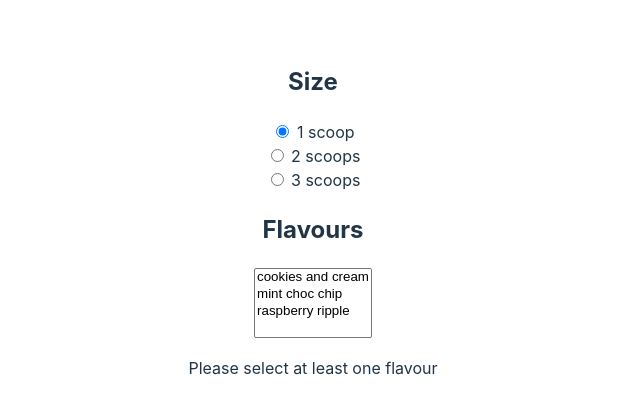
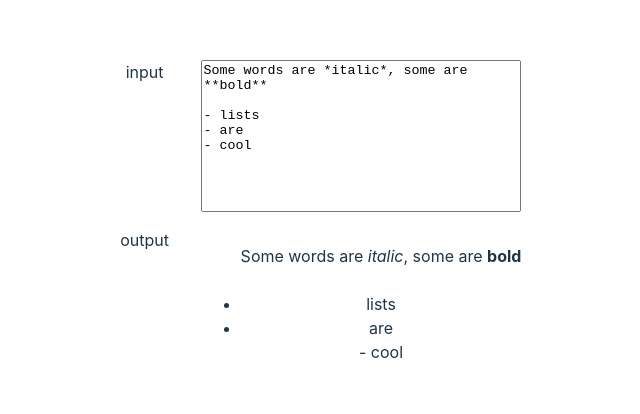
Before and after one commit to Filipe-vilela-felix/svelte-tutorial, a Svelte app: page / in a window 1280 px wide. Shown: the part 180-594 px from the top of the page, without its empty margins (327-967 px from the left). Built offline with nearby package versions, Linux system fonts and the light colour scheme.

Commit message:
textarea-inputs

```diff
--- a/package.json
+++ b/package.json
@@ -12,5 +12,8 @@
     "@sveltejs/vite-plugin-svelte": "^2.4.2",
     "svelte": "^4.0.5",
     "vite": "^4.4.5"
+  },
+  "dependencies": {
+    "marked": "^7.0.5"
   }
 }
--- a/src/App.svelte
+++ b/src/App.svelte
@@ -1,74 +1,35 @@
 <script>
-  let scoops = 1;
-  let flavours = [];
+  let value = `Some words are *italic*, some are **bold**\n\n- lists\n- are\n- cool`;
 
-  const formatter = new Intl.ListFormat('en', { style: 'long', type: 'conjunction' });
+  function markdownToHtml(markdown) {
+        let html = markdown;
+        html = html.replace(/\*\*(.+?)\*\*/g, '<strong>$1</strong>');
+        html = html.replace(/\*(.+?)\*/g, '<em>$1</em>');
+        html = html.replace(/\n/g, '<br>');
+        html = html.replace(/-\s(.+?)<br>/g, '<li>$1</li>');
+        return `<ul>${html}</ul>`;
+  }
 </script>
 
-<h2>Size</h2>
+<div class="grid">
+  input
+  <textarea bind:value></textarea>
 
-{#each [1,2,3] as number}
-  <label>
-    <input
-      type="radio"
-      name="scoops"
-      value={number}
-      bind:group={scoops}
-    />
-    {number} {number === 1 ? 'scoop' : 'scoops'}
-    <br>
-  </label>
-{/each}
+  output
+  <div>{@html markdownToHtml(value)}</div>
+</div>
 
-<h2>Flavours</h2>
+<style>
+  .grid {
+    display: grid;
+    grid-template-columns: 5em 1fr;
+		grid-template-rows: 1fr 1fr;
+		grid-gap: 1em;
+		height: 100%;
+  }
 
-<select multiple bind:value={flavours}>
-  {#each ['cookies and cream', 'mint choc chip', 'raspberry ripple'] as flavour}
-    <option>{flavour}</option>
-  {/each}
-</select>
-
-{#if flavours.length === 0}
-  <p>Please select at least one flavour</p>
-{:else if flavours.length > scoops}
-  <p>Can't order more flavours than scoops!</p>
-{:else}
-  <p>
-    You ordered {scoops} {scoops === 1 ? 'scoop' : 'scoops'}
-    of {formatter.format(flavours)}
-  </p>
-{/if}
-
-<!--
-
-  O elemento <select> pode ter um atributo multiple, que permite ao usuário selecionar várias opções ao mesmo tempo.
-
-  Quando o atributo multiple está presente, o valor do elemento <select> é uma matriz contendo os valores das opções selecionadas pelo usuário.
-
-  Contextualizando o código:
-    Este código permite ao usuário escolher o tamanho e os sabores de um sorvete.
-
-    - O código começa com a definição de três variáveis: scoops, flavors e formatter.
-      - A variável scoops é inicializada com o valor 1, representando o número de bolas de sorvete que o usuário deseja.
-      - A variável flavours é inicializada como uma matriz vazia, representando os sabores escolhidos pelo usuário.
-      - A variável formatter é inicializada como uma nova instância da classe Intl.ListFormat, que é usada para formatar uma lista de itens
-        em uma string legível.
-
-    - Em seguida, o código apresenta duas seções: “Tamanho” e “Sabores”.
-      - Na seção “Tamanho”:
-        O código usa um loop {#each} para iterar sobre uma matriz de números [1, 2, 3].
-        Para cada número na matriz, o código cria um elemento <label> contendo um elemento <input> do tipo “radio” e um texto que exibe
-        o número de bolas de sorvete correspondente. O atributo value do elemento <input> é definido como o número atual da iteração.
-      - Na seção “Sabores”:
-        O código começa com um elemento <select> que tem o atributo multiple e a diretiva bind:value vinculando seu valor à variável flavours.
-        Dentro do elemento <select>, o código usa um loop {#each} para iterar sobre uma matriz de strings representando os sabores disponíveis.
-        Para cada sabor na matriz, o código cria um elemento <option> contendo o sabor correspondente.
-
-    - Finalmente, o código usa uma estrutura condicional {#if} para verificar se a matriz flavours está vazia ou se seu comprimento é maior que o valor da variável scoops.
-      Se a matriz estiver vazia, o código exibe uma mensagem pedindo ao usuário para selecionar pelo menos um sabor.
-      Se o comprimento da matriz for maior que o valor da variável scoops, o código exibe uma mensagem informando ao usuário que ele não pode
-      pedir mais sabores do que bolas de sorvete.
-      Caso contrário, o código exibe uma mensagem informando ao usuário quantas bolas de sorvete ele pediu e quais sabores foram escolhidos,
-      usando a variável formatter para formatar a lista de sabores em uma string legível.
-
--->
+  textarea {
+		flex: 1;
+		resize: none;
+	}
+</style>
```
Also changed, not shown: 1 other file (tests, documents, lock files or other folders).
